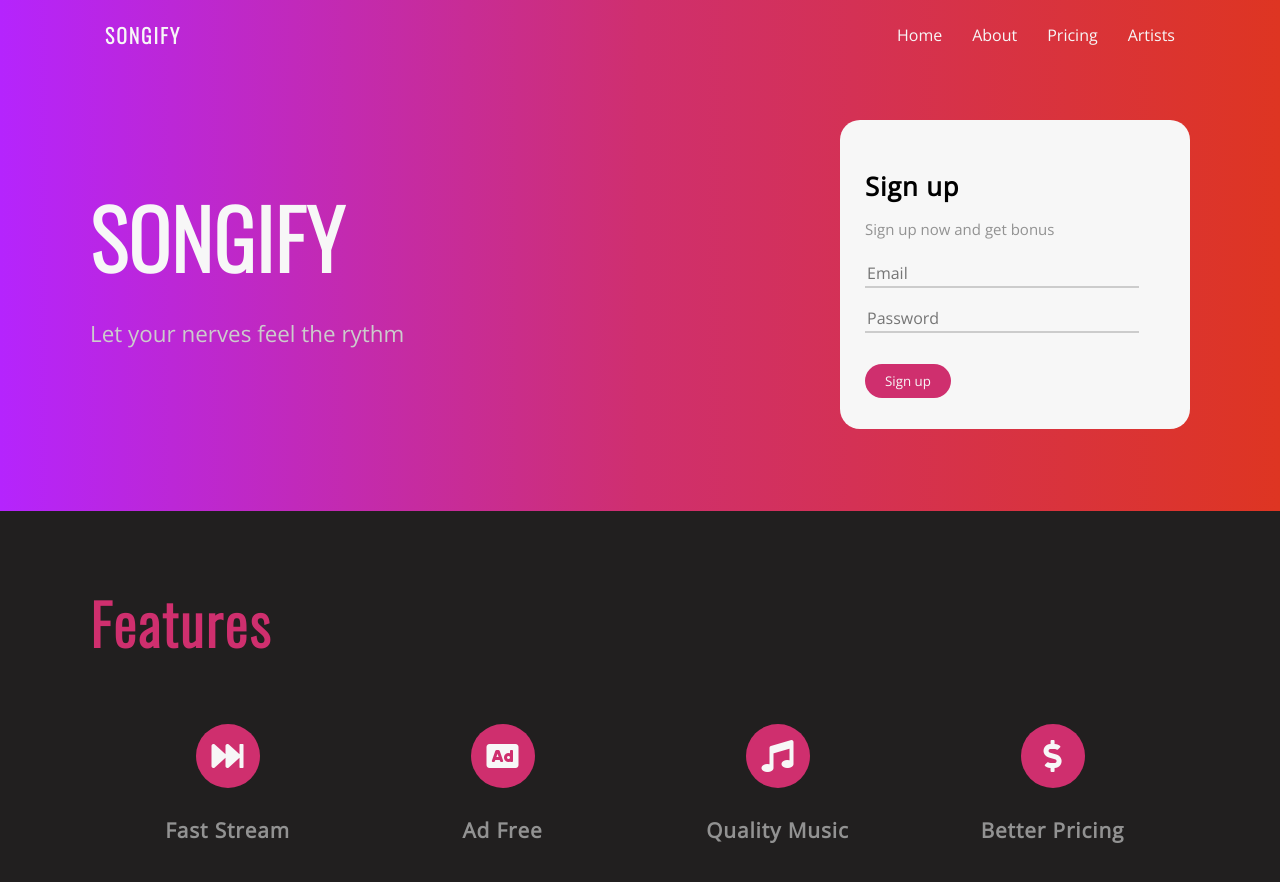
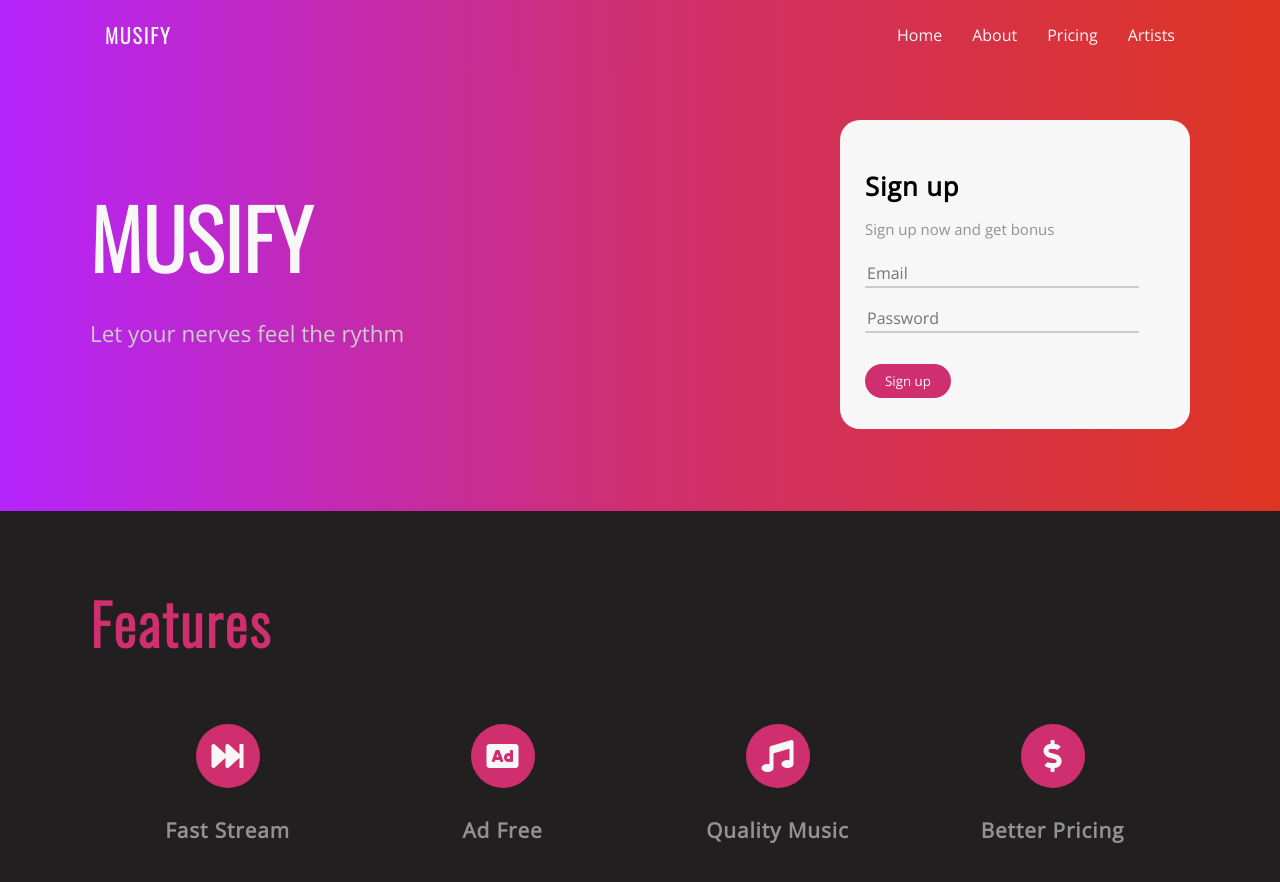
Before and after one commit to sumaiya-ferdous/Musify, a plain HTML site: page index.html in a window 1280 px wide. Shown: the top 882 px of the page. Drawn offline with nearby package versions, Linux system fonts and the light colour scheme.

Commit message:
name chnaged

```diff
--- a/index.html
+++ b/index.html
@@ -15,14 +15,14 @@
 
     <link rel="preconnect" href="https://fonts.gstatic.com">
     <link href="https://fonts.googleapis.com/css2?family=Open+Sans&display=swap" rel="stylesheet">
-    <title>SONGIFY | Feel the rythm</title>
+    <title>MUSIFY | Feel the rythm</title>
 </head>
 <body>
     <nav>
         <div class="container">
             <div class="flex flex-showcase">
                 <div class="logo">
-                    <h5>SONGIFY</h5>
+                    <h5>MUSIFY</h5>
                 </div>
                 <div class="navbar">
                     <ul class="flex">
@@ -38,7 +38,7 @@
     <section class="top-section" id="home">
         <div class="container flex">
             <div class="top-text">
-                <h1>SONGIFY</h1>
+                <h1>MUSIFY</h1>
                 <p>Let your nerves feel the rythm</p>
             </div>
             <div class="top-card">
@@ -167,7 +167,7 @@
                 </div>
                 <div class="artist-item">
                     <div class="artist-img img-flex">
-                        <img src="images/beberexha.jpg" alt="">
+                        <img src="images/ariana.jpg" alt="">
                     </div>
                     <p>Bebe Rexha</p>
                 </div>
@@ -186,7 +186,7 @@
     <footer>
         <div class="container">
             <div class="flex foot-flex">
-                <div class="footext"><h2>Songify</h2></div>
+                <div class="footext"><h2>MUSIFY</h2></div>
                 <div class="footer-end">
                     <div class="social-media flex">
                         <div>
```
Also changed, not shown: images/ariana.jpg (added), images/imagine.jpg (deleted).
